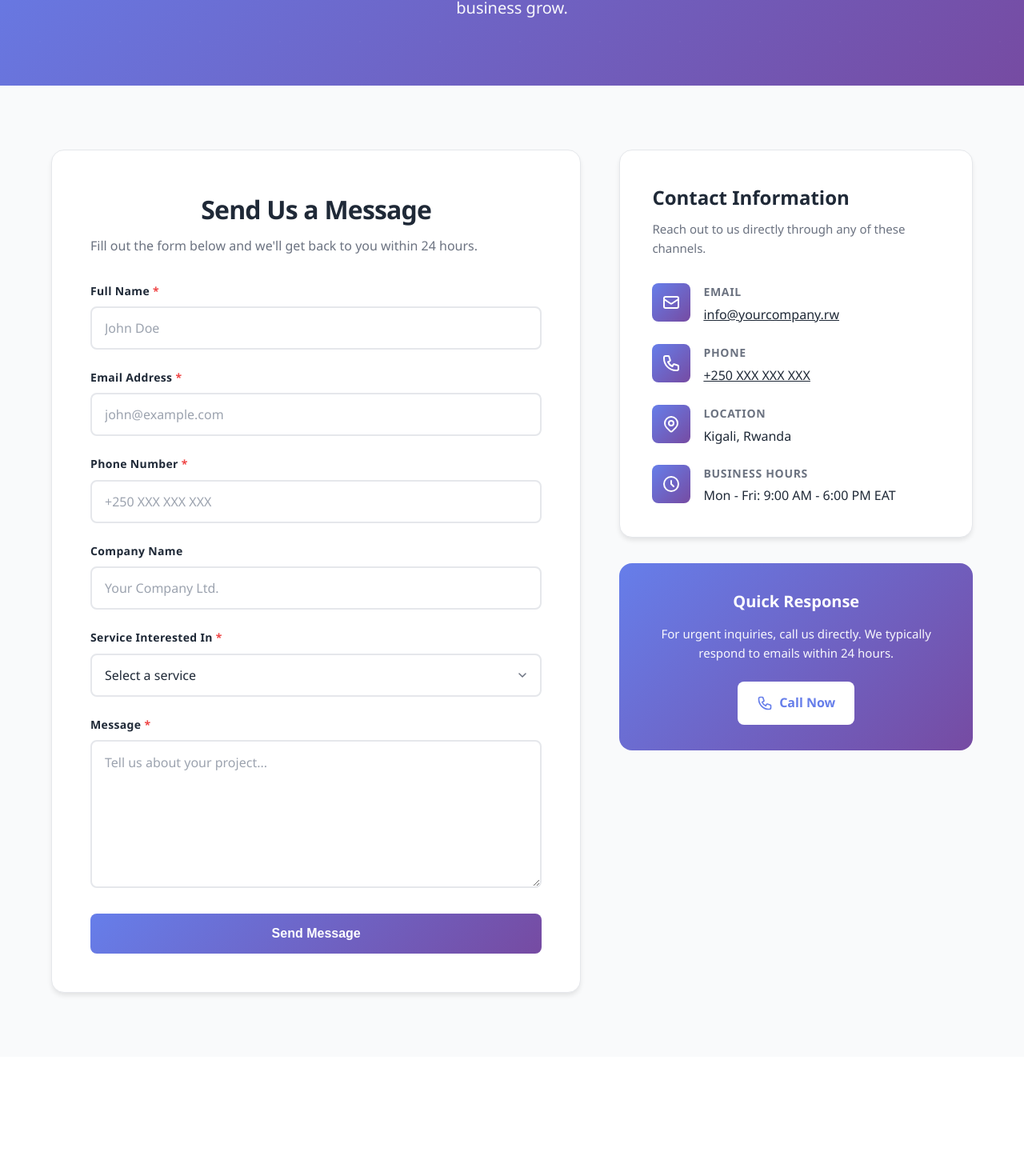
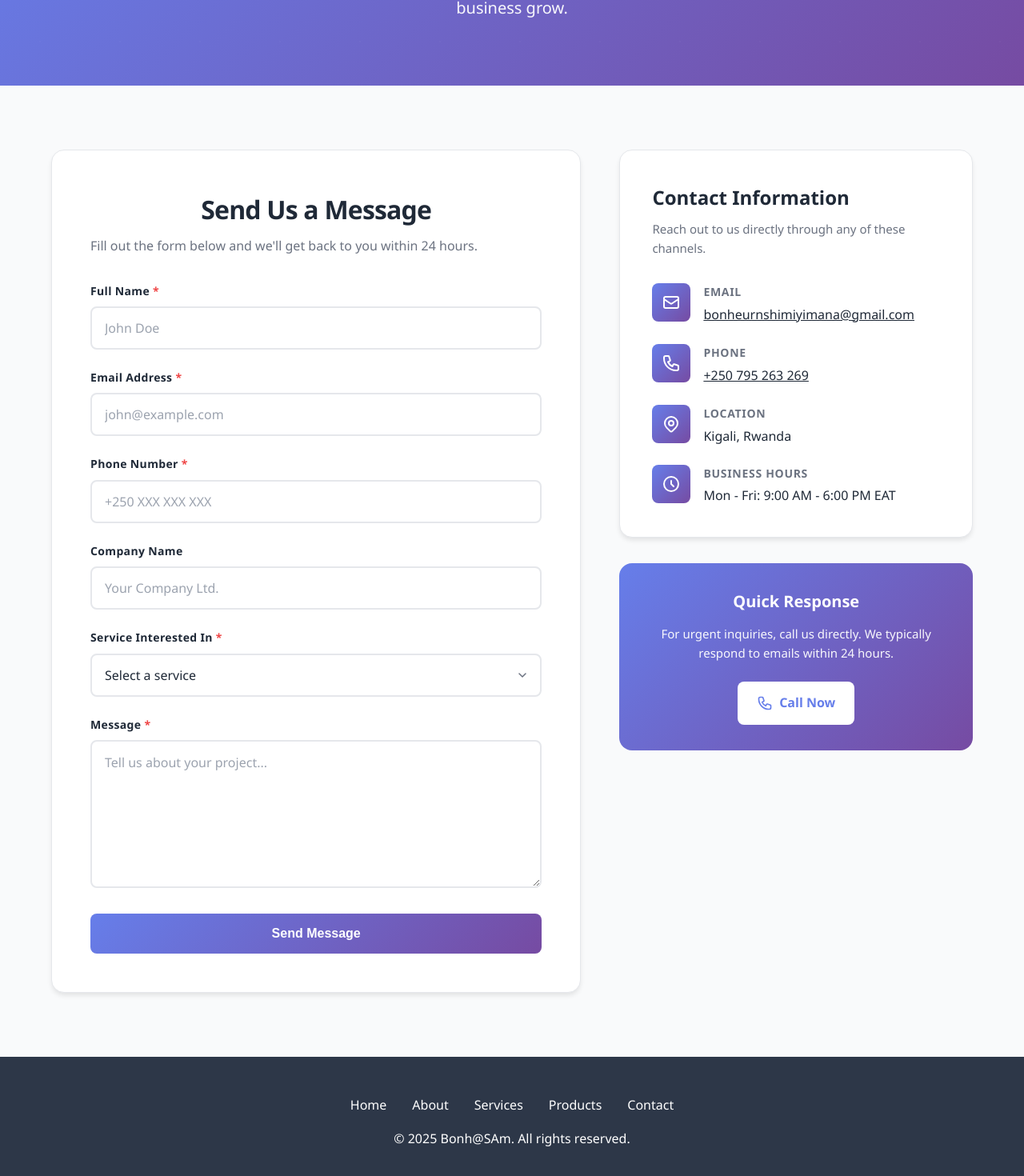
Before and after one commit to Bonheur45-prog/New-era-tech-project, a React (Vite) app: page /New-era-tech-project/Contact in a window 1280 px wide. Shown: the part 268-1738 px from the top of the page at 80% size. Before the commit the page ends 1589 px from the top, so only its background shows below. Built offline with nearby package versions, Linux system fonts and the light colour scheme.

Commit message:
Adding footer on the About and contact pages

```diff
--- a/src/components/Footer.jsx
+++ b/src/components/Footer.jsx
@@ -1,7 +1,9 @@
+import { Link, useLocation, useNavigate } from "react-router-dom";
 import './Footer.css';
 
 export function Footer({ setCurrentPage }) {
-  const scrollToSection = (sectionId) => {
+  const navigate = useNavigate();
+  /*const scrollToSection = (sectionId) => {
     setCurrentPage('home');
     setTimeout(() => {
       const element = document.getElementById(sectionId);
@@ -9,6 +11,18 @@ export function Footer({ setCurrentPage }) {
         element.scrollIntoView({ behavior: 'smooth' });
       }
     }, 100);
+  };*/
+
+  const scrollToSection = (id) => {
+
+    if (location.pathname !== "/") {
+      navigate("/");
+      setTimeout(() => {
+        document.getElementById(id)?.scrollIntoView({ behavior: "smooth" });
+      }, 200);
+    } else {
+      document.getElementById(id)?.scrollIntoView({ behavior: "smooth" });
+    }
   };
 
   return (
@@ -16,11 +30,11 @@ export function Footer({ setCurrentPage }) {
         <footer className="footer">
             <div className="footer-content">
                 <div className="footer-links">
-                <a onClick={() => setCurrentPage('home')}>Home</a>
-                <a onClick={() => setCurrentPage('about')}>About</a>
-                <a onClick={() => setCurrentPage('services')}>Services</a>
+                <a onClick={() => scrollToSection('home')}>Home</a>
+                <Link to='/about'>About</Link>
+                <a onClick={() => scrollToSection('services')}>Services</a>
                 <a onClick={() => setCurrentPage('products')}>Products</a>
-                <a onClick={() => scrollToSection('contact')}>Contact</a>
+                <Link to='/contact'>Contact</Link>
                 </div>
                 <p>&copy; 2025 Bonh@SAm. All rights reserved.</p>
             </div>
--- a/src/pages/AboutPage.jsx
+++ b/src/pages/AboutPage.jsx
@@ -1,3 +1,4 @@
+import { Footer } from '../components/Footer';
 import image from "../assets/bonheur.png";
 
 import "./AboutPage.css";
@@ -27,6 +28,7 @@ export function AboutPage() {
   ];
 
   return (
+    <>
       <main className="about-page">
         {/* Hero Section */}
         <section className="about-hero">
@@ -85,7 +87,7 @@ export function AboutPage() {
                 <article key={index} className="founder-card">
                   <div className="founder-image-wrapper">
                     <img
-                    src={founder.image}
+                      src={`src/${founder.image}`}
                       alt={`${founder.name} - ${founder.role}`}
                       className="founder-image"
                       onError={(e) => {
@@ -168,5 +170,7 @@ export function AboutPage() {
           </div>
         </section>
       </main>
+      <Footer />
+    </>
   );
 }
--- a/src/pages/ContactPage.jsx
+++ b/src/pages/ContactPage.jsx
@@ -1,9 +1,10 @@
 import React, { useState } from 'react';
+import { Footer } from '../components/Footer';
 import './ContactPage.css';
 
 /**
  * ContactPage Component
- * Professional contact page with form and company information
+ * Contact page with form and company information
  * Location: Rwanda
  */
 export function ContactPage() {
@@ -38,8 +39,8 @@ export function ContactPage() {
 
   // Contact information
   const contactInfo = {
-    email: 'info@yourcompany.rw',
-    phone: '+250 XXX XXX XXX',
+    email: 'bonheurnshimiyimana@gmail.com',
+    phone: '+250 795 263 269',
     address: 'Kigali, Rwanda',
     hours: 'Mon - Fri: 9:00 AM - 6:00 PM EAT'
   };
@@ -143,6 +144,7 @@ export function ContactPage() {
   };
 
   return (
+    <>
       <main className="contact-page">
         {/* Hero Section */}
         <section className="contact-hero">
@@ -389,5 +391,7 @@ export function ContactPage() {
           </div>
         </section>
       </main>
+      <Footer />
+    </>
   );
 }
```
Lines whose indentation alone changed are shown as unchanged.
